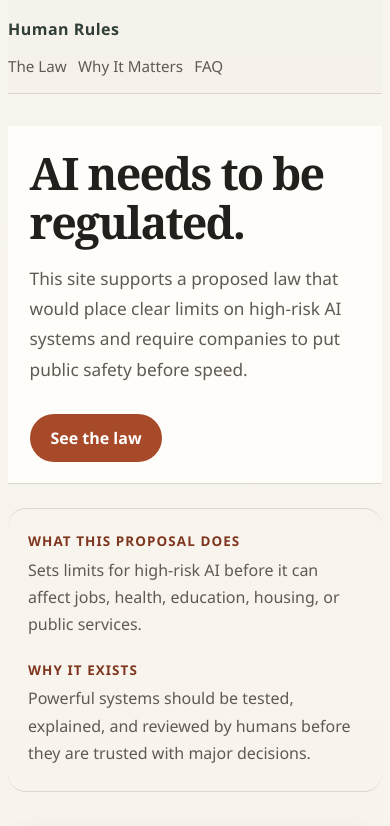
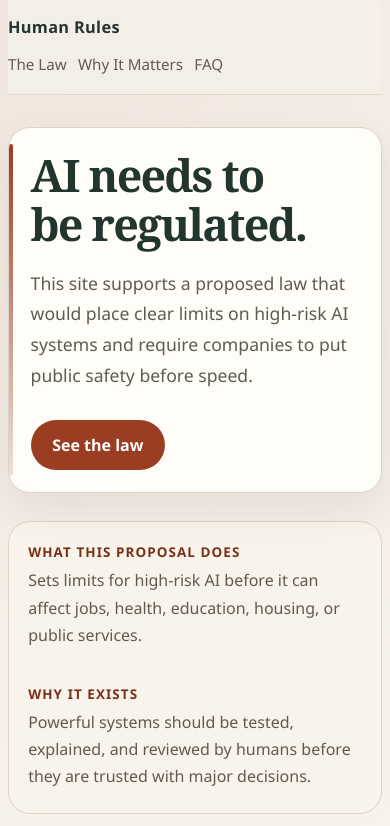
Before and after one commit to 27007scs/27007scs.github.io, a website: page index.html in a window 390 px wide. Shown: the top 826 px of the page. Drawn offline with Linux system fonts and the light colour scheme.

Commit message:
Add files via upload

```diff
--- a/styles.css
+++ b/styles.css
@@ -1,15 +1,17 @@
 :root {
-  --bg: #f5f1ea;
-  --surface: #fffdf9;
-  --text: #22201c;
-  --muted: #5f5a52;
-  --line: #ded6ca;
-  --accent: #a74a2a;
-  --accent-deep: #7f361e;
-  --forest: #2f3e37;
-  --shadow: 0 10px 28px rgba(58, 40, 24, 0.07);
-  --radius-lg: 18px;
-  --radius-md: 14px;
+  --bg: #f3efe8;
+  --surface: #fffdf8;
+  --surface-alt: #f8f3eb;
+  --text: #1f1b16;
+  --muted: #625a50;
+  --line: #ded4c6;
+  --accent: #9b3d22;
+  --accent-deep: #7b2f19;
+  --accent-soft: #f1e0d4;
+  --forest: #23352f;
+  --shadow: 0 18px 40px rgba(58, 40, 24, 0.08);
+  --radius-lg: 22px;
+  --radius-md: 16px;
   --radius-sm: 10px;
   --max-width: 1100px;
 }
@@ -28,13 +30,14 @@ body {
   font-family: "Segoe UI", Arial, Helvetica, sans-serif;
   color: var(--text);
   background:
+    radial-gradient(circle at top left, rgba(155, 61, 34, 0.08), transparent 24%),
     linear-gradient(180deg, #f8f4ee 0%, var(--bg) 100%);
 }
 
 .page-shell {
   width: min(calc(100% - 2rem), var(--max-width));
   margin: 0 auto;
-  padding-bottom: 5rem;
+  padding-bottom: 4rem;
 }
 
 .site-header {
@@ -45,9 +48,10 @@ body {
   align-items: center;
   justify-content: space-between;
   gap: 1rem;
-  padding: 1.1rem 0;
-  background: rgba(245, 241, 234, 0.95);
-  border-bottom: 1px solid var(--line);
+  padding: 1rem 0;
+  background: rgba(243, 239, 232, 0.92);
+  backdrop-filter: blur(10px);
+  border-bottom: 1px solid rgba(222, 212, 198, 0.8);
 }
 
 .brand,
@@ -59,7 +63,8 @@ body {
 .brand {
   color: var(--forest);
   font-weight: 700;
-  letter-spacing: 0.03em;
+  letter-spacing: 0.02em;
+  font-size: 1.02rem;
 }
 
 .site-nav {
@@ -71,6 +76,13 @@ body {
 .site-nav a {
   color: var(--muted);
   font-size: 0.95rem;
+  padding-bottom: 0.15rem;
+  border-bottom: 2px solid transparent;
+}
+
+.site-nav a:hover {
+  color: var(--forest);
+  border-color: rgba(123, 47, 25, 0.35);
 }
 
 .hero,
@@ -82,7 +94,7 @@ body {
 
 .hero {
   display: block;
-  padding: 3.5rem 0 1.5rem;
+  padding: 4rem 0 1.75rem;
 }
 
 .hero-copy,
@@ -98,18 +110,25 @@ body {
 .hero-copy,
 .hero-panel {
   border-radius: var(--radius-lg);
-  padding: 2.25rem;
+  padding: 2.75rem;
 }
 
 .hero-copy {
-  max-width: 760px;
+  max-width: 800px;
   margin: 0;
   text-align: left;
-  box-shadow: none;
-  border-radius: 0;
-  border-left: none;
-  border-right: none;
-  border-top: none;
+  position: relative;
+}
+
+.hero-copy::before {
+  content: "";
+  position: absolute;
+  left: 0;
+  top: 2rem;
+  bottom: 2rem;
+  width: 6px;
+  border-radius: 999px;
+  background: linear-gradient(180deg, var(--accent), rgba(155, 61, 34, 0.15));
 }
 
 .eyebrow {
@@ -131,6 +150,7 @@ h1,
 h2 {
   font-family: Georgia, "Times New Roman", serif;
   line-height: 1.1;
+  color: var(--forest);
 }
 
 h1 {
@@ -139,12 +159,14 @@ h1 {
   max-width: 12ch;
   margin-left: 0;
   margin-right: 0;
+  text-wrap: balance;
 }
 
 h2 {
   font-size: clamp(2rem, 4vw, 3.1rem);
   max-width: none;
   width: 100%;
+  text-wrap: balance;
 }
 
 .hero-text,
@@ -161,8 +183,8 @@ h2 {
 
 .hero-text {
   max-width: 62ch;
-  margin: 1.1rem 0 0;
-  font-size: 1.08rem;
+  margin: 1.2rem 0 0;
+  font-size: 1.1rem;
 }
 
 .hero-actions {
@@ -177,18 +199,19 @@ h2 {
   display: inline-flex;
   align-items: center;
   justify-content: center;
-  min-height: 3rem;
-  padding: 0.8rem 1.3rem;
+  min-height: 3.15rem;
+  padding: 0.85rem 1.35rem;
   border-radius: 999px;
   border: none;
   font: inherit;
   font-weight: 700;
   cursor: pointer;
-  transition: transform 160ms ease, background-color 160ms ease;
+  transition: transform 160ms ease, background-color 160ms ease, box-shadow 160ms ease;
 }
 
 .button:hover {
   transform: translateY(-1px);
+  box-shadow: 0 10px 20px rgba(123, 47, 25, 0.14);
 }
 
 .button-primary {
@@ -206,21 +229,19 @@ h2 {
   grid-template-columns: repeat(2, 1fr);
   gap: 1.5rem;
   border-radius: var(--radius-lg);
-  padding: 1.5rem 0;
-  margin: 0 0 2.2rem;
+  padding: 1.5rem;
+  margin: 0 0 2.4rem;
   min-height: auto;
   align-content: start;
+  background: var(--surface-alt);
   box-shadow: none;
-  background: transparent;
-  border: none;
-  border-top: 1px solid var(--line);
-  border-bottom: 1px solid var(--line);
 }
 
 .stats-band article {
   display: grid;
   gap: 0.45rem;
   text-align: left;
+  padding: 0.4rem 0.2rem;
 }
 
 .stat-number {
@@ -241,7 +262,7 @@ h2 {
 .section {
   margin-top: 1.75rem;
   border-radius: var(--radius-lg);
-  padding: 2.25rem;
+  padding: 2.5rem;
   min-height: auto;
   display: block;
   align-content: start;
@@ -271,7 +292,7 @@ h2 {
   border: 1px solid var(--line);
   border-radius: var(--radius-lg);
   background: #fffdfa;
-  box-shadow: none;
+  box-shadow: inset 0 1px 0 rgba(255, 255, 255, 0.7);
   border-top: 4px solid var(--accent);
 }
 
@@ -290,13 +311,14 @@ h2 {
 .law-grid {
   display: grid;
   grid-template-columns: repeat(2, minmax(0, 1fr));
-  gap: 0;
+  gap: 1rem 1.4rem;
   border-top: 1px solid var(--line);
+  padding-top: 1.1rem;
 }
 
 .law-item {
-  padding: 1.35rem 1.1rem;
-  border-bottom: 1px solid var(--line);
+  padding: 0.15rem 0;
+  border-bottom: none;
   background: transparent;
 }
 
@@ -315,6 +337,9 @@ h2 {
 
 .law-item-wide {
   grid-column: 1 / -1;
+  margin-top: 0.35rem;
+  padding-top: 1rem;
+  border-top: 1px solid var(--line);
 }
 
 .info-card,
@@ -322,16 +347,13 @@ h2 {
 .timeline-item,
 .faq-list details {
   border: 1px solid var(--line);
-  border-radius: 0;
-  background: transparent;
+  border-radius: var(--radius-md);
+  background: var(--surface);
 }
 
 .info-card,
 .action-card {
-  padding: 1.2rem 0;
-  border-left: none;
-  border-right: none;
-  border-top: none;
+  padding: 1.35rem;
 }
 
 .info-card h3,
@@ -339,6 +361,7 @@ h2 {
 .timeline-item h3 {
   margin-bottom: 0.6rem;
   font-size: 1.15rem;
+  color: var(--forest);
 }
 
 .split-section {
@@ -439,15 +462,13 @@ h2 {
 }
 
 .faq-list details {
-  padding: 1rem 0;
-  border-left: none;
-  border-right: none;
-  border-top: none;
+  padding: 1rem 1.2rem;
 }
 
 .faq-list summary {
   cursor: pointer;
   font-weight: 700;
+  color: var(--forest);
 }
 
 .hero-copy,
@@ -489,8 +510,13 @@ h2 {
   .stats-band,
   .section,
   .hero-copy {
-    padding-left: 1.25rem;
-    padding-right: 1.25rem;
+    padding-left: 1.4rem;
+    padding-right: 1.4rem;
+  }
+
+  .hero-copy::before {
+    top: 1.4rem;
+    bottom: 1.4rem;
   }
 }
 
@@ -505,11 +531,18 @@ h2 {
     padding: 1.35rem;
   }
 
+  .hero-copy::before {
+    width: 4px;
+    top: 1rem;
+    bottom: 1rem;
+  }
+
   .site-nav {
     gap: 0.7rem;
   }
 
-  .quote-block {
-    min-height: 220px;
+  .stats-band {
+    grid-template-columns: 1fr;
+    padding: 1rem;
   }
 }
```
